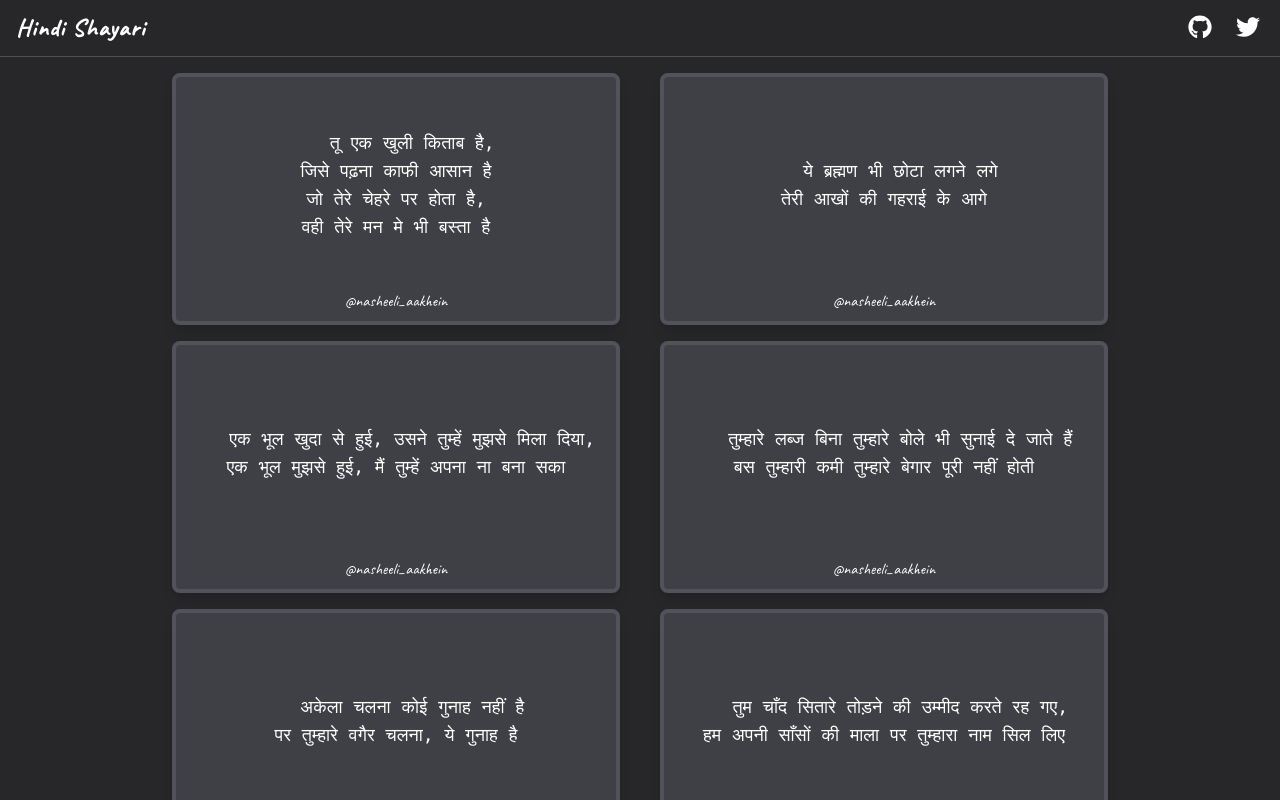
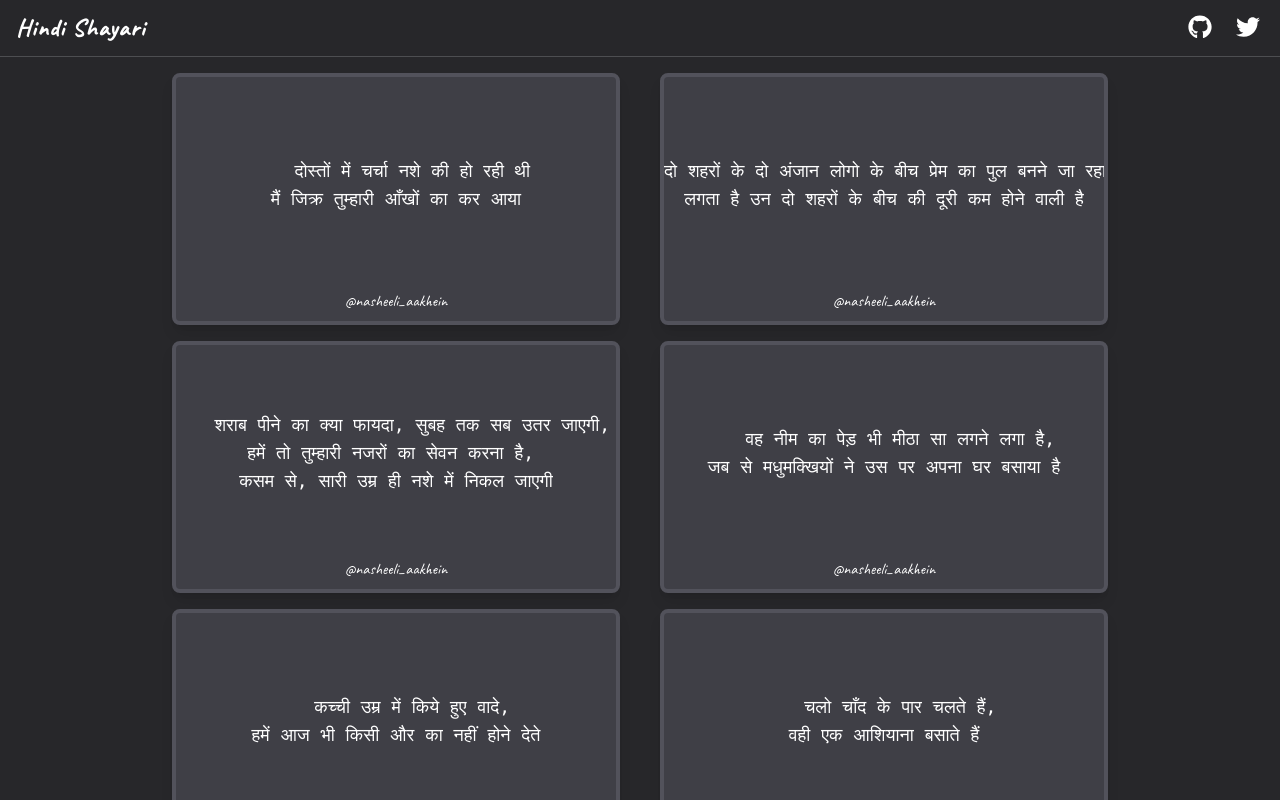
Before and after one commit to apgapg/my_hindi_shayari, a Svelte app: page / in a window 1280 px wide. Shown: the top 800 px of the page. Built offline with nearby package versions, Linux system fonts and the light colour scheme.

Commit message:
feat: add more shayari
Signed-off-by: Ayush P Gupta <ayushpguptaapg@gmail.com>

```diff
--- a/src/App.svelte
+++ b/src/App.svelte
@@ -31,7 +31,18 @@
         "तुम्हारे लब्ज बिना तुम्हारे बोले भी सुनाई दे जाते हैं\nबस तुम्हारी कमी तुम्हारे बेगार पूरी नहीं होती",
         "एक भूल खुदा से हुई, उसने तुम्हें मुझसे मिला दिया,\nएक भूल मुझसे हुई, मैं तुम्हें अपना ना बना सका",
         "ये ब्रह्मण भी छोटा लगने लगे\nतेरी आखों की गहराई के आगे",
-        "तू एक खुली किताब है,\nजिसे पढ़ना काफी आसान है\nजो तेरे चेहरे पर होता है,\nवही तेरे मन मे भी बस्ता है"
+        "तू एक खुली किताब है,\nजिसे पढ़ना काफी आसान है\nजो तेरे चेहरे पर होता है,\nवही तेरे मन मे भी बस्ता है",
+        "रातों में जागना फिर से शुरू हो गया है,\nलगता है हमें फिर से प्यार हो चुका है",
+        "तुम्हारी आखों से बहने वाले अश्रु,\nहमें गंगाजल से ज्यादा कीमती हैं",
+        "किस्मत को है ये मंजूर क्या कीजिए,\nदुखद है, आप हमारी ताक में न बैठिए",
+        "जिंदगी जीने के दायरे काफी छोटे हैं मेरे,\nएक बार फिर सोच, मेरा  हाथ थामने से पहले",
+        "बसंत का महीना आ रहा है,\nचारो तरफ फूल खिलेंगे,\nकुछ हमारे बाघों मे,\nकुछ लोगों के दिलों मे",
+        "चलो चाँद के पार चलते हैं,\nवही एक आशियाना बसाते हैं",
+        "कच्ची उम्र में किये हुए वादे,\nहमें आज भी किसी और का नहीं होने देते",
+        "वह नीम का पेड़ भी मीठा सा लगने लगा है,\nजब से मधुमक्खियों ने उस पर अपना घर बसाया है",
+        "शराब पीने का क्या फायदा, सुबह तक सब उतर जाएगी,\nहमें तो तुम्हारी नजरों का सेवन करना है, \nकसम से, सारी उम्र ही नशे में निकल जाएगी",
+        "दो शहरों के दो अंजान लोगो के बीच प्रेम का पुल बनने जा रहा है,\nलगता है उन दो शहरों के बीच की दूरी कम होने वाली है",
+        "दोस्तों में चर्चा नशे की हो रही थी\nमैं जिक्र तुम्हारी आँखों का कर आया"
     ].reverse();
 </script>
 
```
